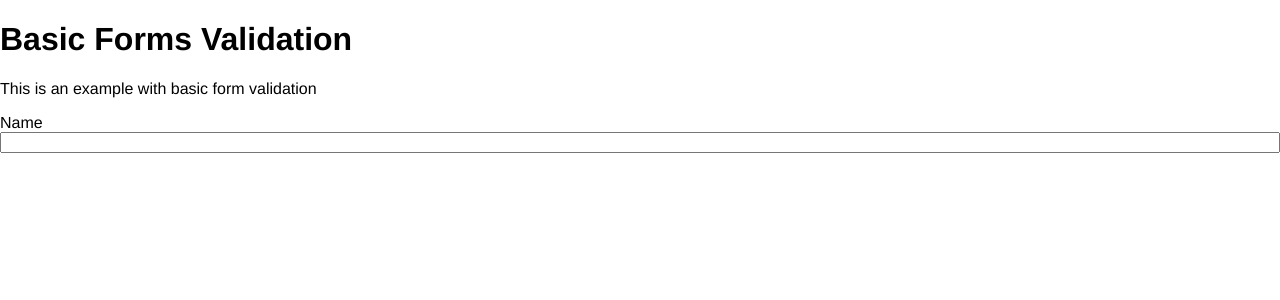
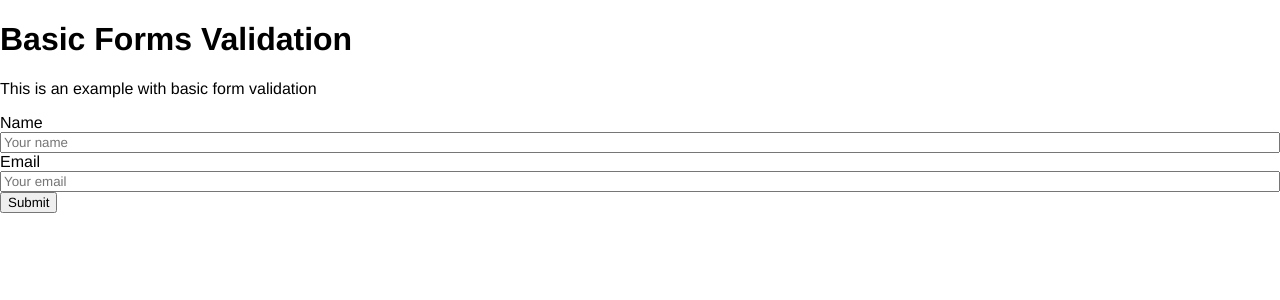
Before and after one commit to blaytenshi/vue-3-examples, a Vue app: page /basic-forms-validation in a window 1280 px wide. Shown: the top 300 px of the page. Built offline with nearby package versions, Linux system fonts and the light colour scheme.

Commit message:
updated the InputGroup component

```diff
--- a/src/components/InputGroup.vue
+++ b/src/components/InputGroup.vue
@@ -1,27 +1,39 @@
 <script setup>
+// This is the Input Field Group
+// The label is optional and will not render if there's no label given
 import { func, string } from "vue-types";
 import { noop } from "lodash";
 
 defineProps({
   inputName: string().def("inputName"),
-  inputLabel: string().def("Input Name"),
+  inputLabel: string(),
   type: string().def("text"),
   errorMessage: string().def(""),
   inputValue: string().def(""),
   handleInputChange: func().def(noop()),
+  handleBlur: func().def(noop()),
+  placeholder: string().def("Placeholder"),
 });
 </script>
 
 <template>
   <div class="input-group-wrapper">
-    <label :for="inputName">{{ inputLabel }}</label>
+    <label
+      v-if="inputLabel"
+      :for="inputName"
+    >{{ inputLabel }}</label>
     <input
       :id="inputName"
+      :name="inputName"
       :type="type"
       :value="inputValue"
+      :placeholder="placeholder"
       @input="handleInputChange"
+      @blur="handleBlur"
     >
-    <div>{{ errorMessage }}</div>
+    <div class="input-group-error-message">
+      {{ errorMessage }}
+    </div>
   </div>
 </template>
 
@@ -30,4 +42,7 @@ defineProps({
   display: flex;
   flex-direction: column;
 }
+.input-group-error-message {
+  color: red;
+}
 </style>
--- a/src/views/basic-forms-validation/index.vue
+++ b/src/views/basic-forms-validation/index.vue
@@ -1,15 +1,55 @@
 <script setup>
 import InputGroup from "../../components/InputGroup.vue";
-import { reactive } from "vue";
+import { computed, reactive } from "vue";
 
 const state = reactive({
-  inputValue: "",
-  inputValueErrorMsg: "",
+  form: {
+    name: {
+      inputValue: "",
+      inputValueErrorMsg: "",
+      placeholder: "Your name",
+    },
+    email: {
+      inputValue: "",
+      inputValueErrorMsg: "",
+      placeholder: "Your email",
+    },
+  },
 });
 
 const handleInputChange = (event) => {
-  console.log(event.target.value);
-  state.inputValue = event.target.value;
+  const { name, value } = event.target;
+
+  state.form[name].inputValue = value;
+  if (state.form[name].inputValueErrorMsg) {
+    state.form[name].inputValueErrorMsg = "";
+  }
+};
+
+const handleBlur = (event) => {
+  const { name } = event.target;
+  state.form[name].inputValueErrorMsg = validateInput(state.form[name].inputValue, name);
+};
+
+// This can be improved on so we're not validating by the field name each time.
+// replace with yup or zod
+const validateInput = (inputValue, inputName) => {
+  if (inputName === "email" && !inputValue.includes("@")) {
+    return "Must be an email!";
+  }
+
+  if (inputName === "name" && inputValue.length <= 1) {
+    return "Input must be longer than 1 character!";
+  }
+};
+
+const isSubmitDisabled = computed(() => Object.keys(state.form)
+  .map(inputName => state.form[inputName].inputValueErrorMsg)
+  .some(errorMsg => errorMsg.length > 0), // check if there's actual content in the error message
+);
+
+const handleSubmit = (event) => {
+  event.preventDefault();
 };
 </script>
 
@@ -20,10 +60,29 @@ const handleInputChange = (event) => {
     input-name="name"
     input-label="Name"
     type="text"
-    :input-value="state.inputValue"
+    :input-value="state.form.name.inputValue"
     :handle-input-change="handleInputChange"
-    :error-message="state.inputValueErrorMsg"
+    :handle-blur="handleBlur"
+    :error-message="state.form.name.inputValueErrorMsg"
+    :placeholder="state.form.name.placeholder"
   />
+  <InputGroup
+    input-name="email"
+    input-label="Email"
+    type="text"
+    :input-value="state.form.email.inputValue"
+    :handle-input-change="handleInputChange"
+    :handle-blur="handleBlur"
+    :error-message="state.form.email.inputValueErrorMsg"
+    :placeholder="state.form.email.placeholder"
+  />
+  <button
+    :disabled="isSubmitDisabled"
+    type="button"
+    @click="handleSubmit"
+  >
+    Submit
+  </button>
 </template>
 
 <style scoped>
```
